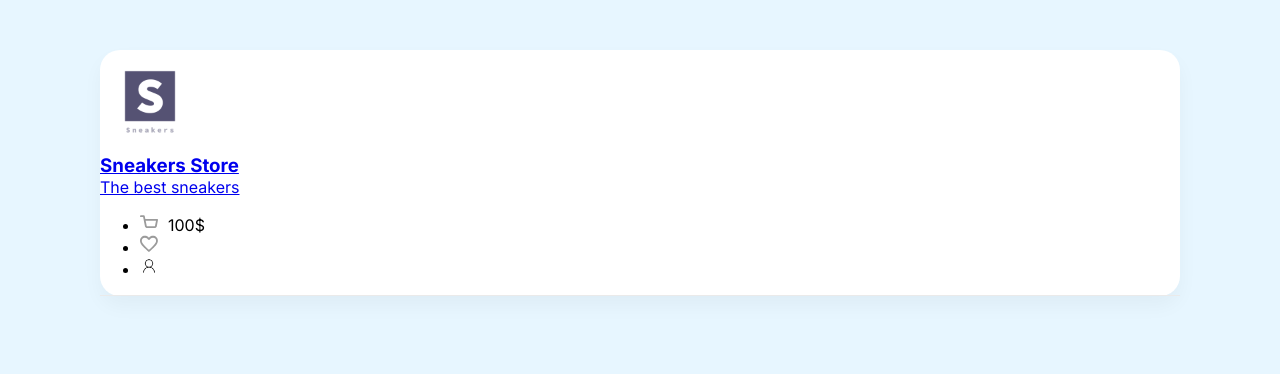
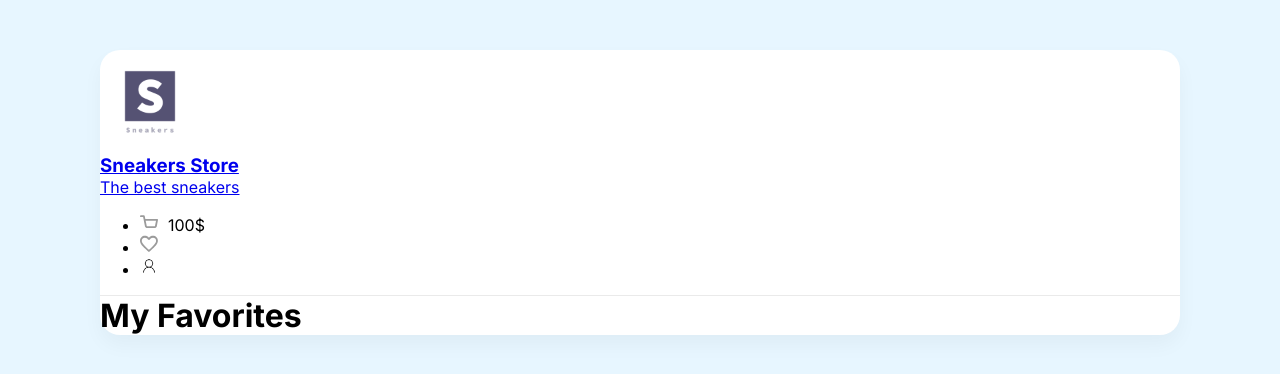
Before and after one commit to ViktorHetman/react-web-store, a React (Create React App) app: page /favorites in a window 1280 px wide. Shown: the top 374 px of the page. Built offline with nearby package versions, Linux system fonts and the light colour scheme; no server answers.

Commit message:
added Favorite page and link to it

```diff
--- a/src/App.js
+++ b/src/App.js
@@ -4,6 +4,7 @@
 import Header from './components/Header'
 import { Route, Routes } from 'react-router-dom'
 import Home from './pages/Home'
+import Favorites from './pages/Favorites'
 
 const CARD_ITEMS = 'https://63f3905f864fb1d600195170.mockapi.io/items'
 const CART_ITEMS = 'https://63f3905f864fb1d600195170.mockapi.io/cart'
@@ -13,7 +14,7 @@
   const [cartItems, setCartItems] = useState([])
   const [searchValue, setSearchValue] = useState('')
   const [cardItems, setCardItems] = useState([])
-  //const [favorites, setFavorites] = useState([])
+  //const [favoriteItems, setFavoriteItems] = useState([])
 
   useEffect(() => {
     axios.get(CARD_ITEMS).then((res) => {
@@ -46,7 +47,7 @@
       )}
       <Header cartOpenHandler={() => setCartOpened(true)} />
       <Routes>
-        <Route path="/" element={<Home
+        <Route index={true} element={<Home
             cardItems={cardItems}
             searchValue={searchValue}
             setSearchValue={setSearchValue}
@@ -54,8 +55,10 @@
             addToggleHandler={addToggleHandler}
           />}>
         </Route>
+        <Route path="/favorites" element={<Favorites />}></Route>
       </Routes>
     </div>
+
   )
 }
 
--- /dev/null
+++ b/src/pages/Favorites.jsx
@@ -0,0 +1,13 @@
+import React from 'react'
+
+function Favorites() {
+  return (
+    <div className="content p-40">
+    <div className="d-flex align-center justify-between mb-40">
+      <h1>My Favorites</h1>
+    </div>
+  </div>
+  )
+}
+
+export default Favorites
```
